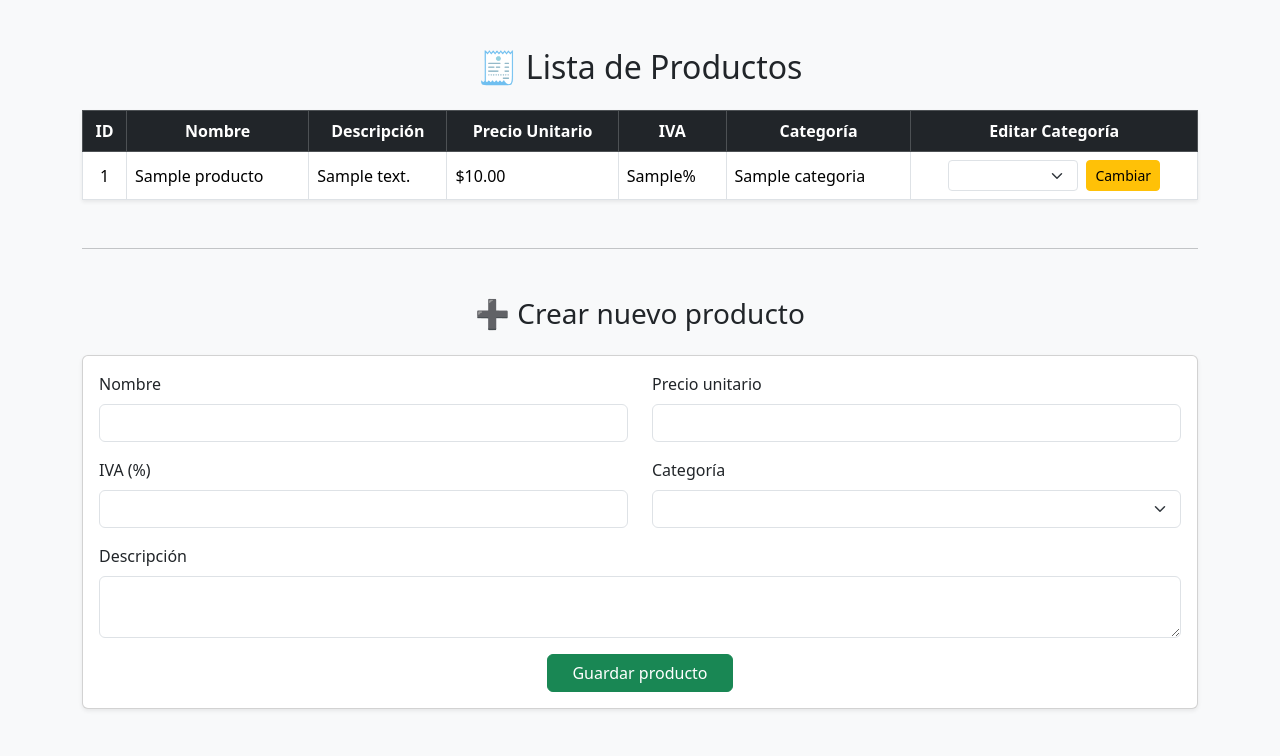
After one commit to haxux/prueba_develop_app, a Flask app: page /productos in a window 1280 px wide. The commit adds this page. Shown: the top 756 px of the page. Run offline with Flask 3, Linux system fonts and the light colour scheme; tables that the repository leaves empty or names only in its code hold one stand-in row (values such as "Sample post"); lists and menus that the app fills with data are empty; some libraries are stand-ins or nearby versions.

Commit message:
actualizacion 1

```diff
--- a/src/app.py
+++ b/src/app.py
@@ -1,36 +1,186 @@
-from flask import Flask, render_template
+from flask import Flask, render_template, request, redirect, url_for
 from flask_mysqldb import MySQL
 from config import config
 import traceback
 
 app = Flask(__name__)
-
-conexion=MySQL(app)
+app.config.from_object(config['development'])
+conexion = MySQL(app)
 
 @app.route('/login/<string:login>/<string:password>')
-def validar_login(login,password):
+def validar_login(login, password):
     try:
-        cursor=conexion.connection.cursor()
-        sql= "select username,contraseña from usuario where username = %s and contraseña=%s"
-        cursor.execute(sql,(login,password))
-        datos=cursor.fetchall()
-        print(datos)
+        cursor = conexion.connection.cursor()
+        sql = "SELECT username, contraseña FROM usuario WHERE username = %s AND contraseña = %s"
+        cursor.execute(sql, (login, password))
+        datos = cursor.fetchall()
         if datos:
-            return 'True'
+            return 'valido'
         else:
-            return 'False'
+            return 'invalido'
     except Exception as ex:
         traceback.print_exc()
-        return("False")
+        return "False"
 
 @app.route('/home')
 def home():
-    return render_template('home.html')
+    try:
+        cursor = conexion.connection.cursor()
+        cursor.execute("""
+            SELECT nombre, descripcion, precio_unitario, descuento,
+                   (precio_unitario - (precio_unitario * descuento / 100)) AS precio_final
+            FROM producto
+            WHERE en_oferta = 1
+        """)
+        ofertas = cursor.fetchall()
+        return render_template('home.html', ofertas=ofertas)
+    except Exception as ex:
+        traceback.print_exc()
+        return "Error al cargar la página principal"
 
 @app.route('/')
 def index():
     return render_template('login.html')
 
+@app.route('/productosCategoria/<categoria>')
+def productosCategoria(categoria):
+    return render_template('productosCategoria.html', categoria=categoria)
+
+
+@app.route('/productos')
+def productos():
+    try:
+        cursor = conexion.connection.cursor()
+        cursor.execute("""
+            SELECT p.id_producto, p.nombre, p.descripcion, p.precio_unitario, p.iva, c.nombre AS categoria
+            FROM producto p
+            INNER JOIN categoria c ON p.id_categoria = c.id_categoria
+        """)
+        productos = cursor.fetchall()
+        return render_template('productos.html', productos=productos)
+    except Exception as ex:
+        traceback.print_exc()
+        return "Error al cargar productos"
+
+@app.route('/agregar_producto', methods=['GET', 'POST'])
+def agregar_producto():
+    try:
+        cursor = conexion.connection.cursor()
+
+        # 🔹 Si es GET → mostrar el formulario
+        if request.method == 'GET':
+            cursor.execute("SELECT id_categoria, nombre FROM categoria")
+            categorias = cursor.fetchall()
+            return render_template('agregar_producto.html', categorias=categorias)
+
+        # 🔹 Si es POST → procesar el formulario
+        nombre = request.form['nombre']
+        descripcion = request.form['descripcion']
+        precio = request.form['precio']
+        id_categoria = request.form['id_categoria']
+
+        sql = """
+            INSERT INTO producto (nombre, descripcion, precio_unitario, id_categoria)
+            VALUES (%s, %s, %s, %s)
+        """
+        cursor.execute(sql, (nombre, descripcion, precio, id_categoria))
+        conexion.connection.commit()
+        return redirect(url_for('productos'))
+
+    except Exception as ex:
+        traceback.print_exc()
+        return f"Error al agregar producto: {ex}"
+
+@app.route('/editar_categoria/<int:id_producto>', methods=['GET', 'POST'])
+def editar_categoria(id_producto):
+    try:
+        cursor = conexion.connection.cursor()
+
+        if request.method == 'GET':
+            # Obtener producto actual y todas las categorías
+            cursor.execute("SELECT id_producto, nombre, id_categoria FROM producto WHERE id_producto = %s", (id_producto,))
+            producto = cursor.fetchone()
+            cursor.execute("SELECT id_categoria, nombre FROM categoria")
+            categorias = cursor.fetchall()
+            return render_template('editar_categoria.html', producto=producto, categorias=categorias)
+
+        # Si es POST, actualizar la categoría
+        nueva_categoria = request.form['id_categoria']
+        cursor.execute("UPDATE producto SET id_categoria = %s WHERE id_producto = %s", (nueva_categoria, id_producto))
+        conexion.connection.commit()
+        return redirect(url_for('productos'))
+
+    except Exception as ex:
+        traceback.print_exc()
+        return f"Error al cambiar la categoría: {ex}"
+
+
+@app.route('/categorias')
+def categorias():
+    try:
+        cursor = conexion.connection.cursor()
+        cursor.execute("SELECT id_categoria, nombre FROM categoria")
+        categorias = cursor.fetchall()
+        return render_template('categorias.html', categorias=categorias)
+    except Exception as ex:
+        traceback.print_exc()
+        return "Error al cargar categorías"
+
+# 🔹 Ver productos por categoría
+@app.route('/categoria/<int:id_categoria>')
+def ver_categoria(id_categoria):
+    try:
+        cursor = conexion.connection.cursor()
+
+        # 1️⃣ Obtener nombre de la categoría
+        sql = "SELECT nombre FROM categoria WHERE id_categoria = %s"
+        categoria = cursor.execute(sql,(id_categoria,))
+        datos = cursor.fetchall()
+
+
+        if not datos:
+            return f"No se encontró la categoría con ID {id_categoria}"
+        else:
+        # 2️⃣ Obtener productos de esa categoría (ahora incluye nombre de categoría)
+
+            sql = "SELECT p.id_producto, p.nombre, p.descripcion, c.nombre AS categoria, p.precio_unitario, p.iva FROM producto p INNER JOIN categoria c ON p.id_categoria = c.id_categoria WHERE p.id_categoria = %s"
+            cursor.execute(sql, (id_categoria,))
+
+            datos = cursor.fetchall()
+
+            if not datos:
+                return f"No se encontró la categoría con ID {id_categoria}"
+            else:
+                print("Productos encontrados:")
+
+                return {"productos": datos }
+
+        # 3️⃣ Renderizar la plantilla
+        #return render_template('categoria_detalle.html', categoria=categoria[0], productos=productos)
+
+        #return {
+        #"id_producto": id_producto,
+        #"nombreProdunombre_productocto": nombre_producto
+
+    #}
+
+    except Exception as ex:
+        import traceback
+        traceback.print_exc()
+        return f"❌ Error al cargar productos de la categoría {id_categoria}"
+
+
+
+@app.route('/compras')
+def compras():
+    try:
+        cursor = conexion.connection.cursor()
+        cursor.execute("SELECT id_producto, nombre, precio_unitario, iva FROM producto")
+        productos = cursor.fetchall()
+        return render_template('compras.html', productos=productos)
+    except Exception as ex:
+        traceback.print_exc()
+        return "Error al cargar carrito"
+
 if __name__ == '__main__':
-    app.config.from_object(config['development'])
-    app.run()
+    app.run(debug=True)
--- /dev/null
+++ b/src/templates/productos.html
@@ -0,0 +1,96 @@
+<!DOCTYPE html>
+<html lang="es">
+<head>
+  <meta charset="UTF-8">
+  <title>Gestión de Productos</title>
+  <link href="https://cdn.jsdelivr.net/npm/bootstrap@5.3.3/dist/css/bootstrap.min.css" rel="stylesheet">
+</head>
+<body class="bg-light">
+  <div class="container py-5">
+    <h2 class="text-center mb-4">🧾 Lista de Productos</h2>
+
+    <!-- Tabla de productos -->
+    <table class="table table-bordered table-hover bg-white shadow-sm align-middle">
+      <thead class="table-dark text-center">
+        <tr>
+          <th>ID</th>
+          <th>Nombre</th>
+          <th>Descripción</th>
+          <th>Precio Unitario</th>
+          <th>IVA</th>
+          <th>Categoría</th>
+          <th>Editar Categoría</th>
+        </tr>
+      </thead>
+      <tbody>
+        {% for p in productos %}
+        <tr>
+          <td class="text-center">{{ p[0] }}</td>
+          <td>{{ p[1] }}</td>
+          <td>{{ p[2] }}</td>
+          <td>${{ "%.2f"|format(p[3]) }}</td>
+          <td>{{ p[4] }}%</td>
+          <td>{{ p[5] }}</td>
+          <td>
+            <form action="{{ url_for('editar_categoria', id_producto=p[0]) }}" method="post" class="d-flex gap-2 justify-content-center">
+              <select name="id_categoria" class="form-select form-select-sm" style="width: 130px;">
+                {% for c in categorias %}
+                  <option value="{{ c[0] }}">{{ c[1] }}</option>
+                {% endfor %}
+              </select>
+              <button type="submit" class="btn btn-warning btn-sm">Cambiar</button>
+            </form>
+          </td>
+        </tr>
+        {% endfor %}
+      </tbody>
+    </table>
+
+    <hr class="my-5">
+
+    <!-- Formulario para crear nuevo producto -->
+    <h3 class="text-center mb-4">➕ Crear nuevo producto</h3>
+
+    <div class="card shadow-sm">
+      <div class="card-body">
+        <form action="{{ url_for('productos') }}" method="post">
+          <div class="row mb-3">
+            <div class="col-md-6">
+              <label class="form-label">Nombre</label>
+              <input type="text" name="nombre" class="form-control" required>
+            </div>
+            <div class="col-md-6">
+              <label class="form-label">Precio unitario</label>
+              <input type="number" step="0.01" name="precio_unitario" class="form-control" required>
+            </div>
+          </div>
+
+          <div class="row mb-3">
+            <div class="col-md-6">
+              <label class="form-label">IVA (%)</label>
+              <input type="number" step="0.01" name="iva" class="form-control" required>
+            </div>
+            <div class="col-md-6">
+              <label class="form-label">Categoría</label>
+              <select name="id_categoria" class="form-select" required>
+                {% for c in categorias %}
+                  <option value="{{ c[0] }}">{{ c[1] }}</option>
+                {% endfor %}
+              </select>
+            </div>
+          </div>
+
+          <div class="mb-3">
+            <label class="form-label">Descripción</label>
+            <textarea name="descripcion" class="form-control" rows="2"></textarea>
+          </div>
+
+          <div class="text-center">
+            <button type="submit" class="btn btn-success px-4">Guardar producto</button>
+          </div>
+        </form>
+      </div>
+    </div>
+  </div>
+</body>
+</html>
```
Also changed, not shown: src/templates/categoria_detalle.html (added, +37 -0 lines), src/templates/categorias.html (added, +40 -0 lines), src/templates/compras.html (added, +33 -0 lines), src/templates/editar_categoria.html (added, +26 -0 lines), src/templates/home.html (+98 -12 lines), src/templates/login.html (+45 -13 lines), src/templates/nueva_categoria.html (added, +17 -0 lines), src/templates/productosCategoria.html (added, +80 -0 lines).
